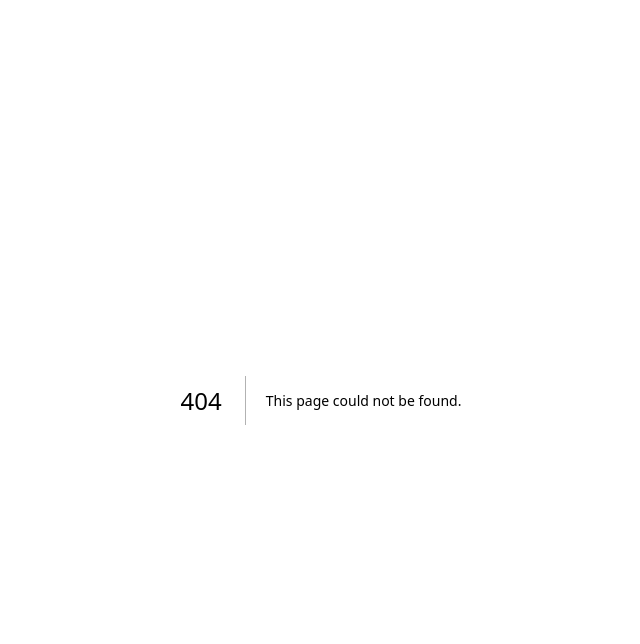
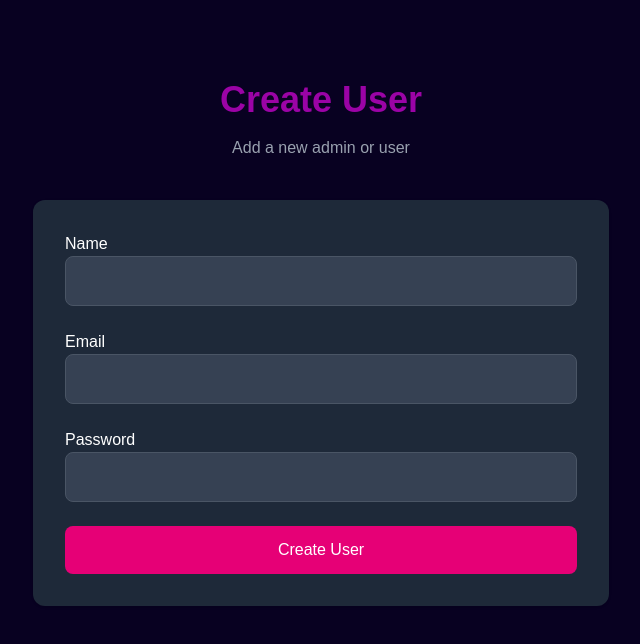
Before and after one commit to ciarajlangan/WMoylan, a Next.js app: page /admin_create_user in a window 1280 px wide. Before the commit this address had no page. Shown: the top 644 px of the page, without its empty margins (319-959 px from the left). Built offline with nearby package versions, Linux system fonts and the light colour scheme.

Commit message:
Add admin create user form to create users

```diff
--- /dev/null
+++ b/src/app/admin/admin.css
@@ -0,0 +1,55 @@
+@reference "../globals.css";
+
+.admin-container {
+  @apply flex flex-col items-center p-10 text-center;
+}
+
+.admin-header {
+  @apply max-w-3xl mt-10 mb-10;
+}
+
+.admin-title {
+  @apply text-4xl font-bold mb-4;
+}
+
+.admin-subtitle {
+  @apply text-gray-400;
+}
+
+.admin-grid {
+  @apply grid grid-cols-1 md:grid-cols-2 gap-6 w-full max-w-4xl;
+}
+
+.admin-card {
+  @apply bg-gray-800 text-white p-6 rounded-xl shadow hover:bg-gray-700 transition text-left;
+}
+
+.admin-card h2 {
+  @apply text-2xl font-bold text-pink-400 mb-2;
+}
+
+.admin-card p {
+  @apply text-gray-300;
+}
+
+.users-table {
+  width: 100%;
+  border-collapse: collapse;
+  margin-top: 1rem;
+}
+
+.users-table th,
+.users-table td {
+  padding: 1rem;
+  text-align: left;
+  border-bottom: 1px solid rgba(255, 255, 255, 0.15);
+}
+
+.users-table th {
+  color: #ff4f9a;
+  font-weight: 700;
+}
+
+.users-table td {
+  color: white;
+}
--- a/src/app/admin/page.js
+++ b/src/app/admin/page.js
@@ -1,11 +1,11 @@
 //for it department
 import Link from "next/link";
 //import DynamicNavBar from "../components/DynamicNavBar";
-//do an import here for an uncreated admin css file
+import "./admin.css";
 
 //need to create admin files for this page to work pages to be created = admin_users and ADMIN TICKETS
 
-export default function AdminUsersPage() {
+export default function AdminPage() {
     return (
         <>
 
--- /dev/null
+++ b/src/app/admin_create_user/page.js
@@ -0,0 +1,114 @@
+"use client";
+
+import { useState } from "react";
+import "../login/login.css";
+
+//FIGURE OUT HOW ROLE WORKS HERE IF IT IS NOT THE TWO ADMIN THE REST ARE REGUALR USERS?
+export default function AdminCreateUserPage() {
+
+    const [formData, setFormData] = useState({
+        name: "",
+        email: "",
+        password: "",
+    });
+
+    const [message, setMessage] = useState("");
+
+    function handleChange(e) {
+        setFormData({
+            ...formData,
+            [e.target.name]: e.target.value,
+        });
+    }
+
+    async function handleSubmit(e) {
+        e.preventDefault();
+
+        try {
+
+            const response = await fetch ("/api/users", {
+                method: "POST",
+                headers: {
+                    "Content-Type": "application/json",
+                },
+                body: JSON.stringify(formData),
+            });
+
+            const data = await response.json();
+            console.log("API response: ", data);
+
+            if (response.ok) {
+                setMessage("User created successfully!");
+            } else {
+                if(data.errors) {
+                    const errorMessages = Object.values(data.errors).join(",");
+                    setMessage(errorMessages); //pulling errors from the api/users
+                }else {
+                    setMessage(data.message || data.error || "Could not create user");
+                }
+            }
+        } catch (error) {
+            console.error(error);
+            setMessage("Something went wrong");
+        }
+    }
+
+    return (
+        <>
+
+        <main className = "login-container">
+            <section className = "login-header">
+                <h1 className = "login-title">Create User</h1>
+                <p className = "login-subtitle">
+                    Add a new admin or user
+                </p>
+            </section>
+
+            <form className = "login-form" onSubmit = {handleSubmit}>
+                <label>
+                    Name
+                    <input
+                    type = "text"
+                    name = "name"
+                    className = "input"
+                    value = {formData.name}
+                    onChange={handleChange}
+                    required
+                    />
+                </label>
+
+                <label>
+                    Email
+                    <input
+                    type= "text"
+                    name = "email"
+                    className = "input"
+                    value = {formData.email}
+                    onChange={handleChange}
+                    required
+                    />
+                </label>
+
+                <label>
+                    Password
+                    <input
+                    type = "password"
+                    name = "password"
+                    className = "input"
+                    value = {formData.password}
+                    onChange = {handleChange}
+                    required
+                    />
+                </label>
+
+                <button type = "submit" className = "submit-button">
+                    Create User
+                </button>
+            </form>
+
+            {message && <p className = "login-message">{message}</p>}
+
+        </main>
+        </>
+    )
+}
--- a/src/app/admin_users/page.js
+++ b/src/app/admin_users/page.js
@@ -0,0 +1,34 @@
+import Link from "next/link";
+import "../admin/admin.css";
+//NEED TO CREATE PAGES FOR VIEW ALL USERS, UPDATE ALL USERS AND DELETE USER
+
+export default function AdminUsersPage() {
+    return(
+        <>
+
+        <main className = "admin-container">
+            <section className = "admin-header">
+                <h1 className = "admin-title">Manage Users</h1>
+
+                <p className = "admin-subtitle">
+                    Create, view, update or delete users.
+                </p>
+
+            </section>
+
+            <section className = "admin-grid">
+                <Link href = "/admin_create_user" className = "admin-card">
+                <h2>Create User</h2>
+                <p>Add a new admin or basic user account</p>
+                </Link>
+
+            </section>
+
+
+        </main>
+
+
+        </>
+
+    )
+}
--- a/src/app/api/users/route.js
+++ b/src/app/api/users/route.js
@@ -54,7 +54,7 @@ export async function POST(req) {
     const errors = validateUser({
         name,
         email,
-        password
+        password,
     });
 
 
--- a/src/app/login/login.css
+++ b/src/app/login/login.css
@@ -0,0 +1,38 @@
+
+@reference "../globals.css";
+
+.login-container {
+  @apply flex flex-col items-center p-10 text-center;
+}
+
+.login-header {
+  @apply max-w-2xl mt-10;
+}
+
+.login-title {
+  @apply text-4xl font-bold mb-4;
+}
+
+.login-subtitle {
+  @apply text-gray-400 mb-10;
+}
+
+.login-form {
+  @apply flex flex-col gap-6 w-full max-w-xl bg-gray-800 p-8 rounded-xl shadow text-left text-white;
+}
+
+.input {
+  @apply w-full p-3 border border-gray-600 rounded-lg bg-gray-700 text-white;
+}
+
+.submit-button {
+  @apply w-full py-3 bg-pink-600 text-white rounded-lg hover:bg-pink-700 transition;
+}
+
+.login-message {
+  @apply mt-6 text-red-400 text-lg font-semibold;
+}
+
+.login-footer {
+  @apply mt-20 text-gray-500;
+}
```
